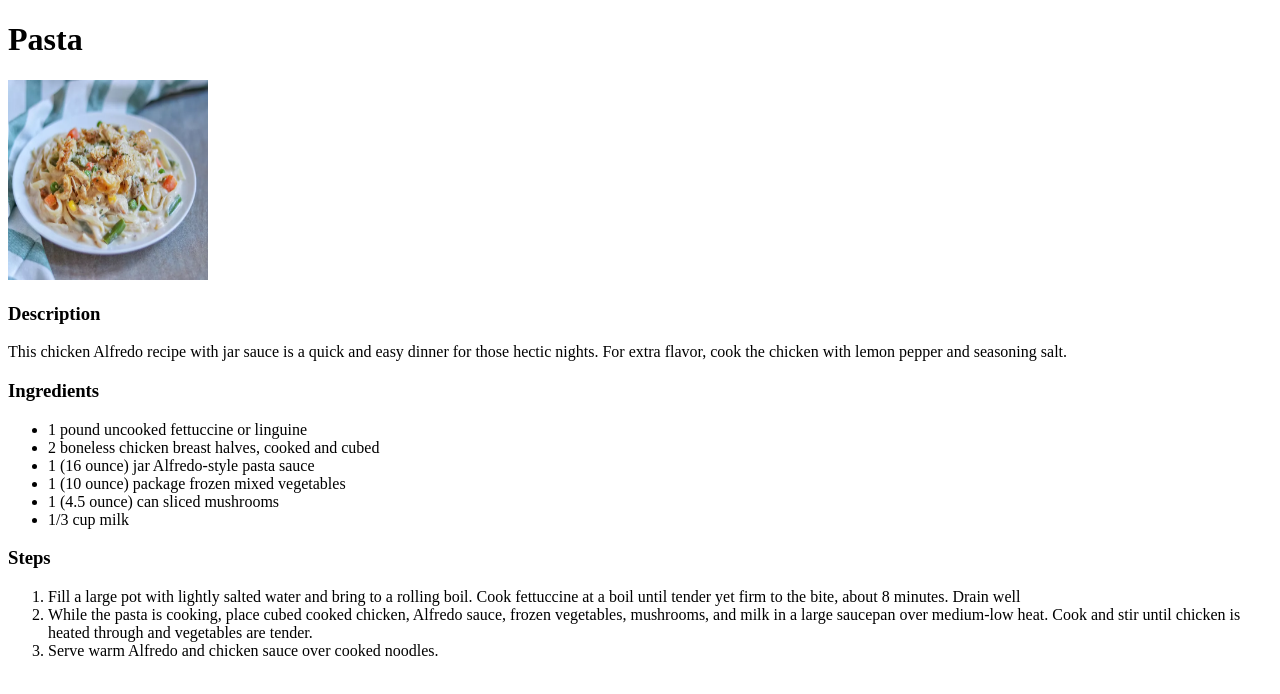
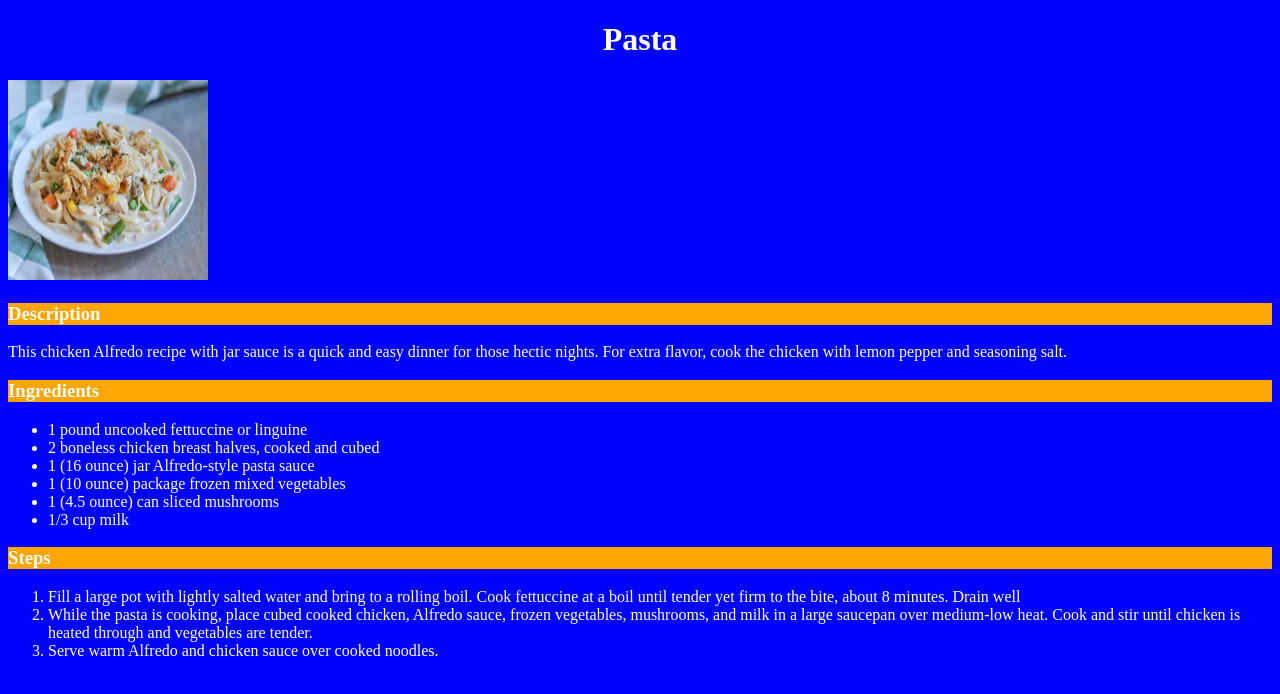
Before and after one commit to BKaba24/odin-recipes, a plain HTML site: page recipes/pasta.html in a window 1280 px wide. Drawn offline with Linux system fonts and the light colour scheme.

Commit message:
Add CSS Styles to Webpage
Webpage is now visually appealing to viewers

```diff
--- a/recipes/pasta.html
+++ b/recipes/pasta.html
@@ -4,6 +4,7 @@
     <meta charset="UTF-8">
     <meta name="viewport" content="width=device-width, initial-scale=1.0">
     <title>Document</title>
+    <link rel="stylesheet" href="../styles.css">
 </head>
 <body>
     <h1>Pasta</h1>
--- /dev/null
+++ b/styles.css
@@ -0,0 +1,13 @@
+* {
+    font-family: 'Times New Roman', Times, serif;
+    color: white;
+    background-color: blue;
+}
+
+h1 {
+    text-align: center;
+}
+
+h3 {
+    background-color: orange;
+}
```
Also changed, not shown: index.html (+1 -0 lines), recipes/salmon.html (+1 -0 lines), recipes/street-tacos.html (+1 -0 lines).
